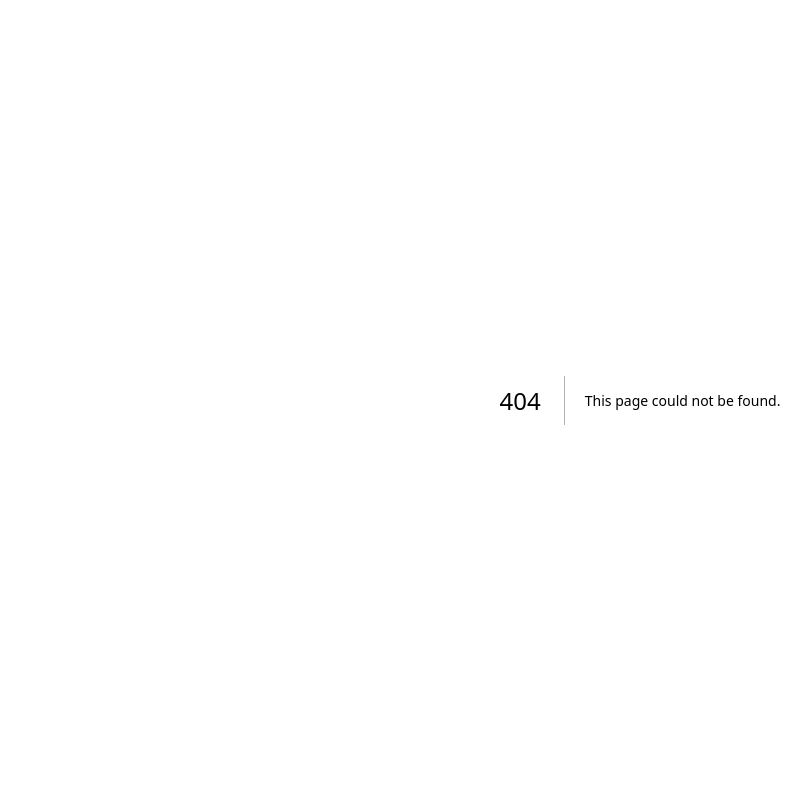
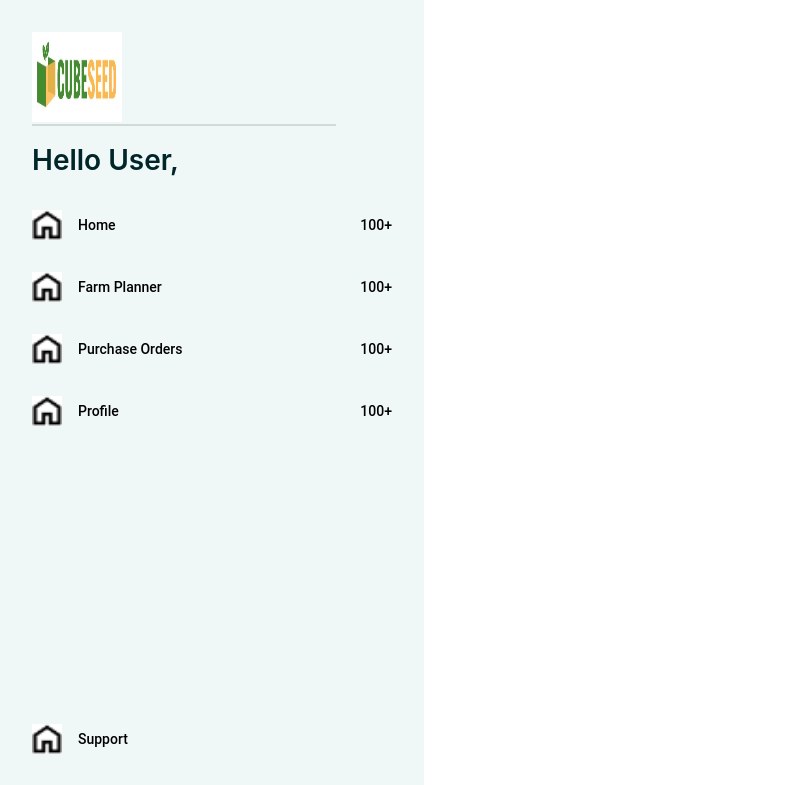
Before and after one commit to Cubeseed/Frontend, a Next.js app in the folder cubeseed_login/: page /dashboard/profile in a window 1280 px wide. Before the commit this address had no page. Shown: the top 785 px of the page, without its empty margins (0-811 px from the left). Built offline with nearby package versions, Linux system fonts and the light colour scheme.

Commit message:
add user profile dashboard

```diff
--- /dev/null
+++ b/cubeseed_login/src/comps/dashboard/DashboardNavbar/DashboardNavbar.tsx
@@ -0,0 +1,21 @@
+import React from "react"
+import './DashboardNavbar.scss'
+
+const DashboardNavbar = () => {
+  return (
+    <div>
+      <form>
+          <button type="button"></button>
+          <input type="text" />
+          <button type="submit">Q</button>
+      </form>
+      <ul>
+        <li>option1</li>
+        <li>option2</li>
+        <li>option3</li>
+      </ul>
+    </div>
+  )
+}
+
+export default DashboardNavbar
--- /dev/null
+++ b/cubeseed_login/src/comps/dashboard/DashboardSidePannel.tsx
@@ -0,0 +1,115 @@
+import DashboardSidePannelStyle from "@/styles/DashboardSidePannel.module.scss"
+import DashboardSidePannelButtonContainerStyle from "@/styles/DashboardSidePannelButtonContainer.module.scss"
+import cubeseed from "../../assets/icons/cubeseed.png"
+import Home from "../../assets/icons/home.jpg"
+
+import Image from "next/image"
+
+const DashboardSidePannel = () => {
+  return (
+    <div className={DashboardSidePannelStyle.DashboardSidePannel}>
+      <div>
+        <Image src={cubeseed} width={90} height={90} alt="cubeseed logo" />
+      </div>
+      <div className={DashboardSidePannelStyle.divider}></div>
+      <h1 className={DashboardSidePannelStyle.title}>Hello User,</h1>
+
+      <div
+        className={
+          DashboardSidePannelButtonContainerStyle.DashboardSidePannelButtonContainer
+        }
+      >
+        <div className={DashboardSidePannelButtonContainerStyle.MainButtons}>
+          <button className={DashboardSidePannelButtonContainerStyle.button}>
+            <div className={DashboardSidePannelButtonContainerStyle.button_div}>
+              <Image
+                className={DashboardSidePannelButtonContainerStyle.icon}
+                src={Home}
+                width={30}
+                height={30}
+                alt="button icon"
+              />
+              Home
+            </div>
+            100+
+          </button>
+          <button className={DashboardSidePannelButtonContainerStyle.button}>
+            <div className={DashboardSidePannelButtonContainerStyle.button_div}>
+              <Image
+                className={DashboardSidePannelButtonContainerStyle.icon}
+                src={Home}
+                width={30}
+                height={30}
+                alt="button icon"
+              />
+              Farm Planner
+            </div>
+            100+
+          </button>
+          <button className={DashboardSidePannelButtonContainerStyle.button}>
+            <div className={DashboardSidePannelButtonContainerStyle.button_div}>
+              <Image
+                className={DashboardSidePannelButtonContainerStyle.icon}
+                src={Home}
+                width={30}
+                height={30}
+                alt="button icon"
+              />
+              Purchase Orders
+            </div>
+            100+
+          </button>
+          <button className={DashboardSidePannelButtonContainerStyle.button}>
+            <div className={DashboardSidePannelButtonContainerStyle.button_div}>
+              <Image
+                className={DashboardSidePannelButtonContainerStyle.icon}
+                src={Home}
+                width={30}
+                height={30}
+                alt="button icon"
+              />
+              Profile
+            </div>
+            100+
+          </button>
+        </div>
+
+        <div
+          className={
+            DashboardSidePannelButtonContainerStyle.SupportSettingsButtons
+          }
+        >
+          <button className={DashboardSidePannelButtonContainerStyle.button}>
+            {" "}
+            <div className={DashboardSidePannelButtonContainerStyle.button_div}>
+              <Image
+                className={DashboardSidePannelButtonContainerStyle.icon}
+                src={Home}
+                width={30}
+                height={30}
+                alt="button icon"
+              />
+              Support
+            </div>
+          </button>
+
+          <button className={DashboardSidePannelButtonContainerStyle.button}>
+            {" "}
+            <div className={DashboardSidePannelButtonContainerStyle.button_div}>
+              <Image
+                className={DashboardSidePannelButtonContainerStyle.icon}
+                src={Home}
+                width={30}
+                height={30}
+                alt="button icon"
+              />
+              Settings
+            </div>
+          </button>
+        </div>
+      </div>
+    </div>
+  )
+}
+
+export default DashboardSidePannel
--- /dev/null
+++ b/cubeseed_login/src/pages/dashboard/profile.tsx
@@ -0,0 +1,13 @@
+import DashboardSidePannel from '@/comps/dashboard/DashboardSidePannel'
+import Profile from '@/comps/dashboard/DashboardNavbar/DashboardNavbar'
+
+const profile = () => {
+  return (
+    <div>
+    <DashboardSidePannel />
+    <Profile />
+    </div>
+  )
+}
+
+export default profile
--- /dev/null
+++ b/cubeseed_login/src/styles/DashboardSidePannel.module.scss
@@ -0,0 +1,66 @@
+.DashboardSidePannel {
+  all: unset;
+  background-color: #f0f7f7;
+  height: 100vh;
+  display:flex;
+  align-items: flex-start;
+  flex-direction: column;
+  width: 1/3;
+  padding: 2rem;
+  max-width: 360px;
+width: 100%;
+
+//   display: flex;
+//   flex-direction: column;
+//   align-items: flex-start;
+//   padding: 100px 12px 12px;
+//   gap: 6px;
+
+//   position: absolute;
+//   width: 360px;
+//   height: 1024px;
+//   left: 0px;
+//   top: 0px;
+
+  .divider {
+    /* Divider */
+
+    width: 304px;
+    height: 0px;
+
+    /* CUBESEED/ref/neutral/neutral80 */
+
+    border: 1px solid #d0dad7;
+
+    /* Inside auto layout */
+
+    flex: none;
+    order: 0;
+    align-self: stretch;
+    flex-grow: 0;
+  }
+
+  .title {
+   margin: 1rem 0 1rem 0;
+
+
+    width: 312px;
+    height: 36px;
+
+    /* CUBESEED/headline/medium */
+
+    font-family: "Inter";
+    font-style: normal;
+    font-weight: 600;
+    font-size: 28px;
+    line-height: 36px;
+    /* identical to box height, or 129% */
+
+    display: flex;
+    align-items: center;
+
+    /* CUBESEED/ref/primary/primary0 */
+
+    color: #002629;
+  }
+}
--- /dev/null
+++ b/cubeseed_login/src/styles/DashboardSidePannelButtonContainer.module.scss
@@ -0,0 +1,59 @@
+.DashboardSidePannelButtonContainer {
+  display: flex;
+  flex-direction: column;
+  justify-content: space-between;
+  max-width: 100%;
+  width: 100%;
+  height: 100vh;
+
+  .MainButtons{
+  display: flex;
+  flex-direction: column;
+  align-items: center;
+  max-width: 100%;
+  width: 100%;
+  }
+
+  .button {
+    all: unset;
+    text-align: center;
+    width: 100%;
+    font-family: "Roboto";
+    font-style: normal;
+    font-weight: 500;
+    font-size: 14px;
+    line-height: 20px;
+
+    display: flex;
+    flex-direction: row;
+    justify-content: space-between;
+    align-items: center;
+    padding: 1rem;
+  }
+  .button:focus {
+    background: #03656b;
+    color: white;
+    border-radius: 100px;
+  }
+
+  .button:hover {
+    cursor: pointer;
+  }
+
+  .button_div {
+    display: flex;
+    align-items: center;
+  }
+
+  .icon {
+    margin-right: 1rem;
+  }
+}
+
+.SupportSettingsButtons {
+  display: flex;
+  flex-direction: column;
+  align-items: center;
+  max-width: 100%;
+  width: 100%;
+}
```
Also changed, not shown: cubeseed_login/src/comps/dashboard/profile.tsx (added, +9 -0 lines), cubeseed_login/src/assets/icons/cubeseed.png (added), cubeseed_login/src/assets/icons/home.jpg (added), cubeseed_login/src/comps/dashboard/DashboardNavbar/DashboardNavbar.scss (added).
